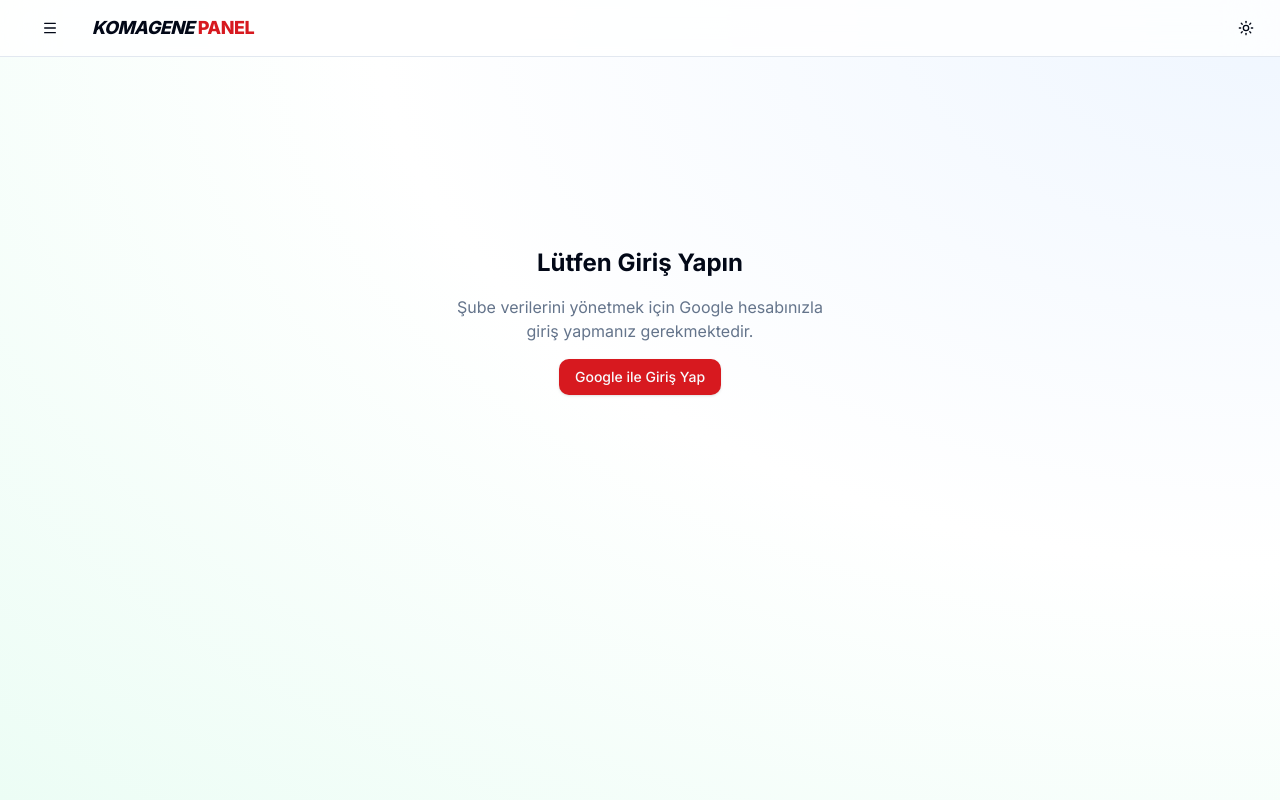
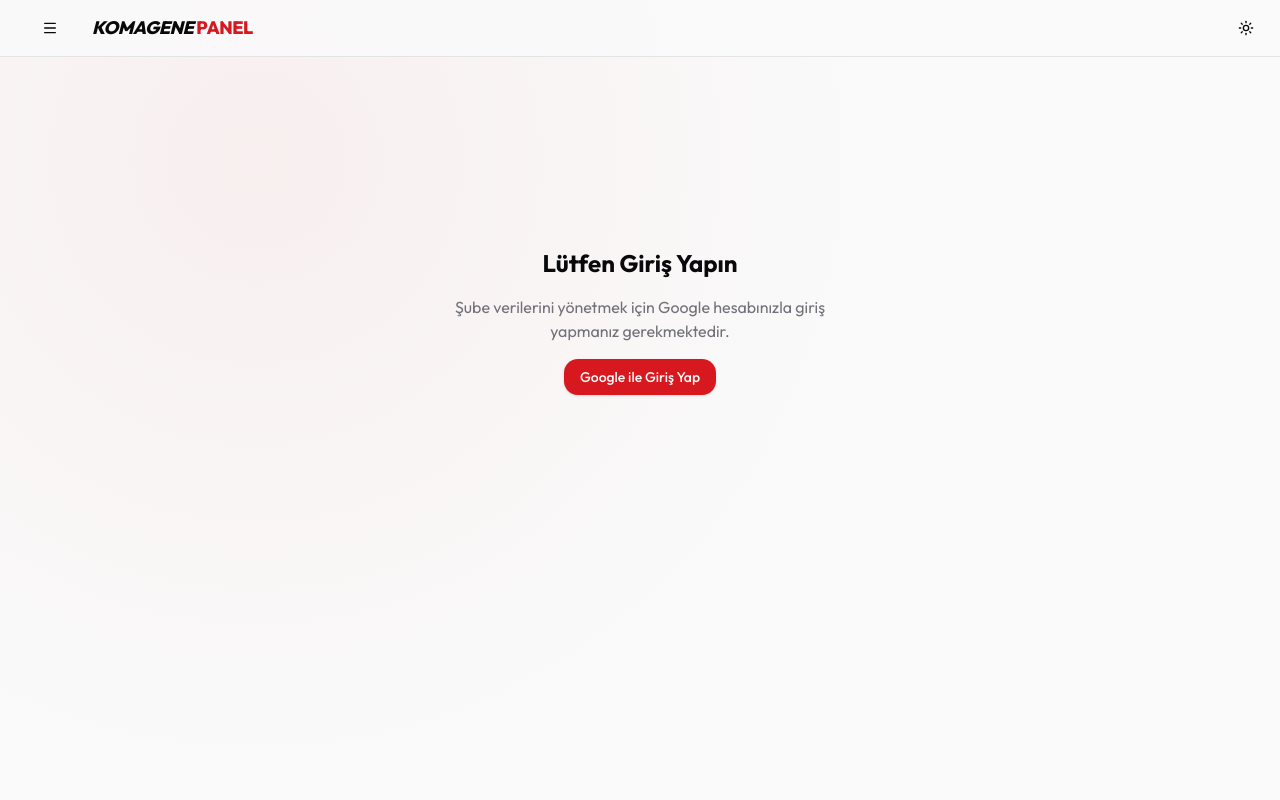
Before and after one commit to berkkkaraman/komagene-kasa, a Next.js app in the folder komagene-app/: page / in a window 1280 px wide. Built offline with nearby package versions, Linux system fonts and the light colour scheme.

Commit message:
style: premium UI overhaul for Date Navigation and Dashboard Header

```diff
--- a/komagene-app/src/app/globals.css
+++ b/komagene-app/src/app/globals.css
@@ -4,68 +4,68 @@
 
 @layer base {
   :root {
-    --background: 0 0% 100%;
-    --foreground: 222.2 84% 4.9%;
+    --background: 0 0% 98%;
+    /* Slightly off-white to reduce glare */
+    --foreground: 240 10% 3.9%;
 
     --card: 0 0% 100%;
-    --card-foreground: 222.2 84% 4.9%;
+    --card-foreground: 240 10% 3.9%;
 
     --popover: 0 0% 100%;
-    --popover-foreground: 222.2 84% 4.9%;
+    --popover-foreground: 240 10% 3.9%;
 
-    /* Komagene Red: #D71920 -> 358 79% 47% */
     --primary: 358 79% 47%;
-    --primary-foreground: 210 40% 98%;
+    --primary-foreground: 0 0% 98%;
 
-    --secondary: 210 40% 96.1%;
-    --secondary-foreground: 222.2 47.4% 11.2%;
+    --secondary: 240 4.8% 95.9%;
+    --secondary-foreground: 240 5.9% 10%;
 
-    --muted: 210 40% 96.1%;
-    --muted-foreground: 215.4 16.3% 46.9%;
+    --muted: 240 4.8% 95.9%;
+    --muted-foreground: 240 3.8% 46.1%;
 
-    --accent: 210 40% 96.1%;
-    --accent-foreground: 222.2 47.4% 11.2%;
+    --accent: 240 4.8% 95.9%;
+    --accent-foreground: 240 5.9% 10%;
 
     --destructive: 0 84.2% 60.2%;
-    --destructive-foreground: 210 40% 98%;
+    --destructive-foreground: 0 0% 98%;
 
-    --border: 214.3 31.8% 91.4%;
-    --input: 214.3 31.8% 91.4%;
-    --ring: 358 79% 47%;
+    --border: 240 5.9% 90%;
+    --input: 240 5.9% 90%;
+    --ring: 346.8 77.2% 49.8%;
 
-    --radius: 0.75rem;
+    --radius: 1rem;
   }
 
   .dark {
-    --background: 222 47% 4%;
-    --foreground: 210 40% 98%;
+    /* Neutral Charcoal/Obsidian Dark Theme */
+    --background: 240 10% 3.9%;
+    --foreground: 0 0% 98%;
 
-    --card: 222 47% 8%;
-    --card-foreground: 210 40% 98%;
+    --card: 240 10% 3.9%;
+    /* Unifying card and bg for a cleaner look */
+    --card-foreground: 0 0% 98%;
 
-    --popover: 222 47% 8%;
-    --popover-foreground: 210 40% 98%;
+    --popover: 240 10% 3.9%;
+    --popover-foreground: 0 0% 98%;
 
     --primary: 358 79% 55%;
-    /* Slightly brighter primary for dark mode */
-    --primary-foreground: 210 40% 98%;
+    --primary-foreground: 0 0% 98%;
 
-    --secondary: 217.2 32.6% 20%;
-    --secondary-foreground: 210 40% 98%;
+    --secondary: 240 3.7% 15.9%;
+    --secondary-foreground: 0 0% 98%;
 
-    --muted: 217.2 32.6% 15%;
-    --muted-foreground: 215 25% 75%;
-    /* Brighter muted text for readability */
+    --muted: 240 3.7% 12%;
+    --muted-foreground: 240 5% 64.9%;
 
-    --accent: 217.2 32.6% 25%;
-    --accent-foreground: 210 40% 98%;
+    --accent: 240 3.7% 15.9%;
+    --accent-foreground: 0 0% 98%;
 
-    --destructive: 0 84% 60%;
-    --destructive-foreground: 210 40% 98%;
+    --destructive: 0 62.8% 30.6%;
+    --destructive-foreground: 0 0% 98%;
 
-    --border: 217.2 32.6% 25%;
-    --input: 217.2 32.6% 25%;
-    --ring: 358 79% 55%;
+    --border: 240 3.7% 15.9%;
+    --input: 240 3.7% 15.9%;
+    --ring: 346.8 77.2% 49.8%;
   }
 
 }
--- a/komagene-app/src/app/layout.tsx
+++ b/komagene-app/src/app/layout.tsx
@@ -1,5 +1,5 @@
 import type { Metadata } from "next";
-import { Inter } from "next/font/google";
+import { Outfit } from "next/font/google";
 import "./globals.css";
 import { ThemeProvider } from "@/components/theme-provider";
 import { Sidebar } from "@/components/layout/Sidebar";
@@ -7,7 +7,7 @@ import { ThemeToggle } from "@/components/ThemeToggle";
 import { Toaster } from "@/components/ui/sonner";
 import { AuthProvider } from "@/components/auth/AuthProvider";
 
-const inter = Inter({ subsets: ["latin"] });
+const outfit = Outfit({ subsets: ["latin"] });
 
 export const metadata: Metadata = {
   title: "Komagene Şube Yönetimi",
@@ -21,7 +21,7 @@ export default function RootLayout({
 }>) {
   return (
     <html lang="tr" suppressHydrationWarning>
-      <body className={inter.className}>
+      <body className={outfit.className}>
         <ThemeProvider
           attribute="class"
           defaultTheme="system"
@@ -29,7 +29,7 @@ export default function RootLayout({
           disableTransitionOnChange
         >
           <AuthProvider>
-            <div className="min-h-screen bg-background relative flex flex-col bg-[radial-gradient(ellipse_at_top_right,_var(--tw-gradient-stops))] from-blue-50 via-background to-emerald-50 dark:from-blue-950/20 dark:via-background dark:to-emerald-950/20">
+            <div className="min-h-screen bg-background relative flex flex-col bg-[radial-gradient(circle_at_20%_20%,_var(--tw-gradient-stops))] from-primary/5 via-background to-background">
               {/* Header */}
               <header className="border-b bg-background/80 backdrop-blur-xl sticky top-0 z-50">
                 <div className="px-4 flex h-14 items-center justify-between">
--- a/komagene-app/src/app/page.tsx
+++ b/komagene-app/src/app/page.tsx
@@ -115,26 +115,41 @@ export default function DashboardPage() {
   return (
     <div className="space-y-6">
       {/* Date Navigation & Sync */}
-      <div className="flex flex-col sm:flex-row items-center justify-between gap-4 bg-card/30 p-4 rounded-xl border border-border/50">
-        <div className="flex items-center gap-2">
-          <Button variant="ghost" size="icon" onClick={() => changeDate(-1)}>
-            <ChevronLeft className="h-4 w-4" />
+      <div className="grid grid-cols-1 md:grid-cols-3 items-center gap-6 bg-white/40 dark:bg-zinc-900/40 backdrop-blur-3xl p-3 rounded-[2rem] border border-primary/5 shadow-2xl overflow-hidden relative">
+        {/* Decorator Gradient */}
+        <div className="absolute top-0 left-0 w-32 h-full bg-gradient-to-r from-primary/5 to-transparent pointer-events-none" />
+
+        {/* Left: Quick Actions / Status */}
+        <div className="flex items-center gap-3 pl-4 z-10">
+          <SyncButton />
+          <div className="h-10 w-px bg-primary/10 hidden md:block" />
+          <div className="hidden lg:flex flex-col">
+            <span className="text-[10px] font-black text-primary uppercase tracking-[0.2em] mb-0.5">Bulut Durumu</span>
+            <span className="text-[9px] font-bold text-muted-foreground uppercase">Eşitleme Aktif</span>
+          </div>
+        </div>
+
+        {/* Center: Main Date Navigator (The "Floating" Pill) */}
+        <div className="flex items-center justify-center z-10">
+          <div className="flex items-center gap-2 bg-background/60 backdrop-blur-md rounded-2xl p-1.5 border border-primary/10 shadow-lg group hover:border-primary/30 transition-all duration-500">
+            <Button variant="ghost" size="icon" onClick={() => changeDate(-1)} className="h-10 w-10 rounded-xl hover:bg-primary/10 hover:text-primary transition-all">
+              <ChevronLeft className="h-6 w-6" />
             </Button>
 
             <Popover>
               <PopoverTrigger asChild>
                 <Button
-                variant="outline"
+                  variant="ghost"
                   className={cn(
-                  "w-[200px] justify-start text-left font-bold border-none bg-transparent hover:bg-accent/50",
+                    "min-w-[200px] justify-center text-center font-black text-xl tracking-tighter hover:bg-transparent px-4 group-hover:text-primary transition-colors",
                     !date && "text-muted-foreground"
                   )}
                 >
-                <CalendarIcon className="mr-2 h-4 w-4 text-primary" />
+                  <CalendarIcon className="mr-2 h-5 w-5 text-primary animate-pulse" />
                   {format(date, "d MMMM yyyy", { locale: tr })}
                 </Button>
               </PopoverTrigger>
-            <PopoverContent className="w-auto p-0" align="start">
+              <PopoverContent className="w-auto p-0 border-none shadow-[0_20px_50px_rgba(215,25,32,0.15)] rounded-3xl overflow-hidden" align="center">
                 <Calendar
                   mode="single"
                   selected={date}
@@ -144,13 +159,15 @@ export default function DashboardPage() {
               </PopoverContent>
             </Popover>
 
-          <Button variant="ghost" size="icon" onClick={() => changeDate(1)}>
-            <ChevronRight className="h-4 w-4" />
+            <Button variant="ghost" size="icon" onClick={() => changeDate(1)} className="h-10 w-10 rounded-xl hover:bg-primary/10 hover:text-primary transition-all">
+              <ChevronRight className="h-6 w-6" />
             </Button>
           </div>
+        </div>
 
-        <div className="flex items-center gap-2">
-          <SyncButton />
+        {/* Right: Closing Actions */}
+        <div className="flex items-center justify-end gap-3 pr-4 z-10">
+          <div className="h-10 w-px bg-primary/10 hidden md:block mx-2" />
           <DayClosingDialog record={currentRecord} onConfirm={handleSave} />
         </div>
       </div>
```
Also changed, not shown: komagene-app/src/components/dashboard/DateRibbon.tsx (+35 -19 lines). Lines whose indentation alone changed are shown as unchanged.
